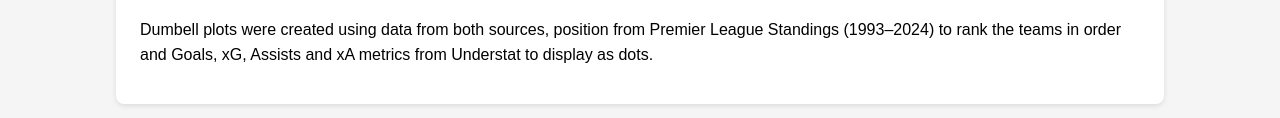
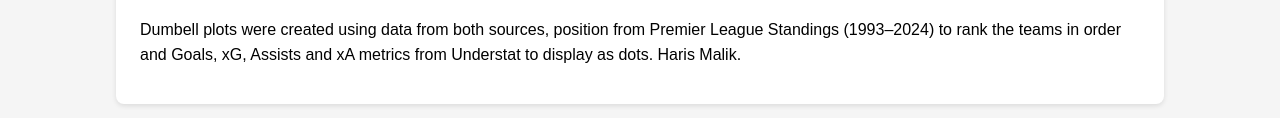
Before and after one commit to HarisM26/football-visualisation-project, a website: page index.html in a window 1280 px wide. Shown: the part 451-569 px from the top of the page. Drawn offline with nearby package versions, Linux system fonts and the light colour scheme.

Commit message:
add name

```diff
--- a/index.html
+++ b/index.html
@@ -355,7 +355,7 @@
 
     </ul>
 
-    <p>Dumbell plots were created using data from both sources, position from Premier League Standings (1993–2024) to rank the teams in order and Goals, xG, Assists and xA metrics from Understat to display as dots.</p>
+    <p>Dumbell plots were created using data from both sources, position from Premier League Standings (1993–2024) to rank the teams in order and Goals, xG, Assists and xA metrics from Understat to display as dots. Haris Malik.</p>
 </section>
 
 <div id="heatmap-section">
```
